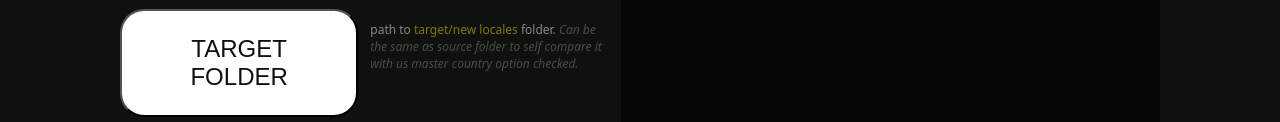
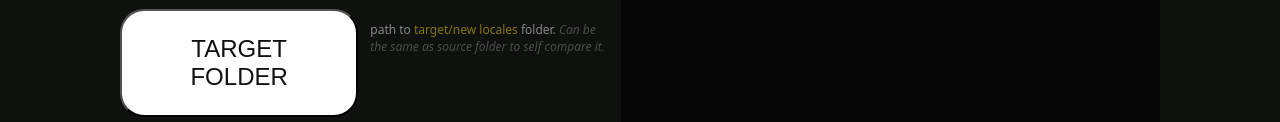
Before and after one commit to Stranget0/translation-merge, a website: page dist/index.html in a window 1280 px wide. Shown: the part 389-511 px from the top of the page. Drawn offline with Linux system fonts and the light colour scheme.

Commit message:
update invalid description

```diff
--- a/dist/index.html
+++ b/dist/index.html
@@ -242,9 +242,7 @@
 					<button id="target-button" name="target-button">target folder</button>
 					<div class="col">
 						<div class="path" id="target-path"></div>
-						<div class="description">path to <mark>target/new locales</mark> folder. <em>Can be the same as source
-								folder to self compare
-								it with us master country option checked.</em></div>
+						<div class="description">path to <mark>target/new locales</mark> folder. <em>Can be the same as source folder to self compare it.</em></div>
 					</div>
 				</div>
 				<div class="input two-col">
```
